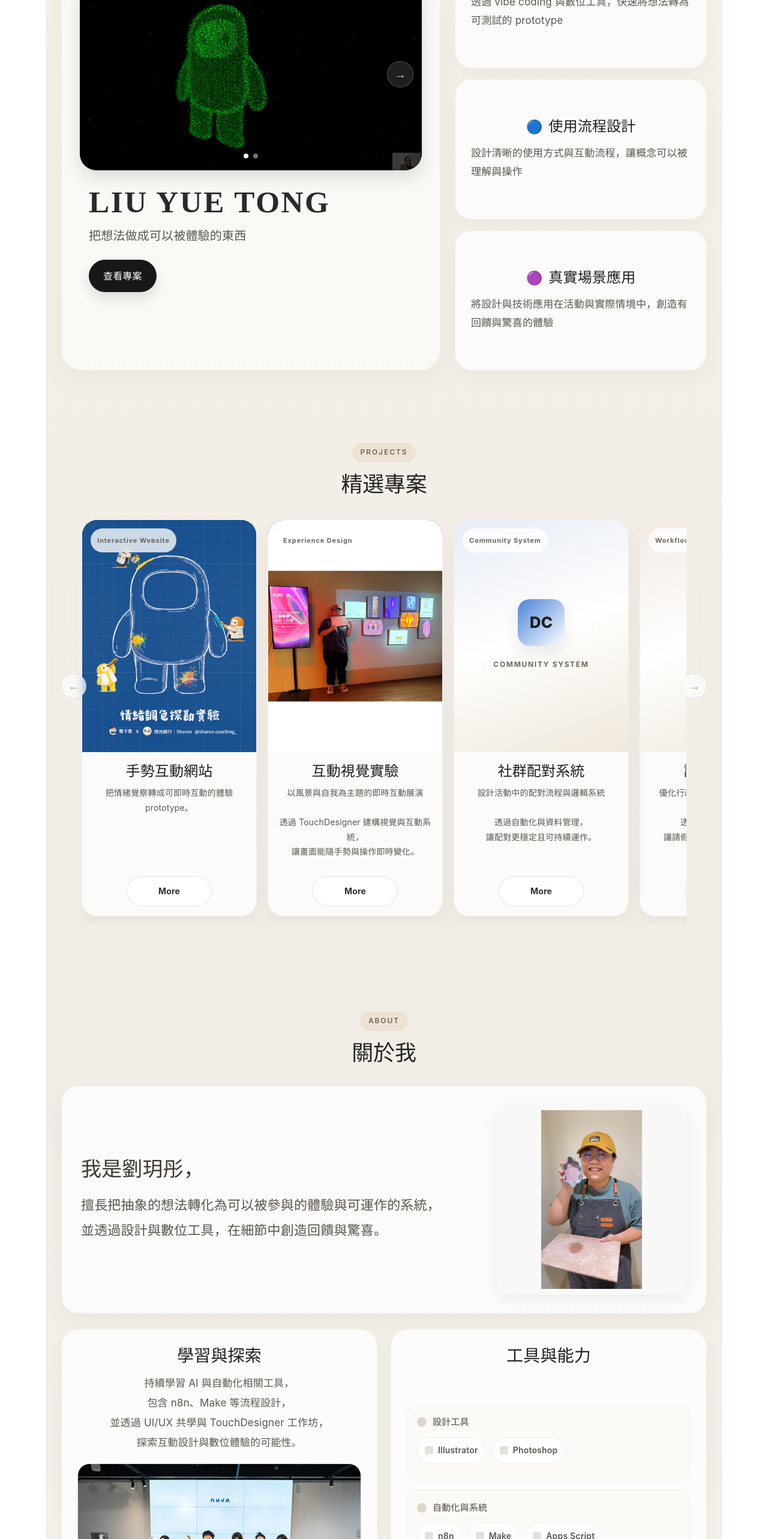
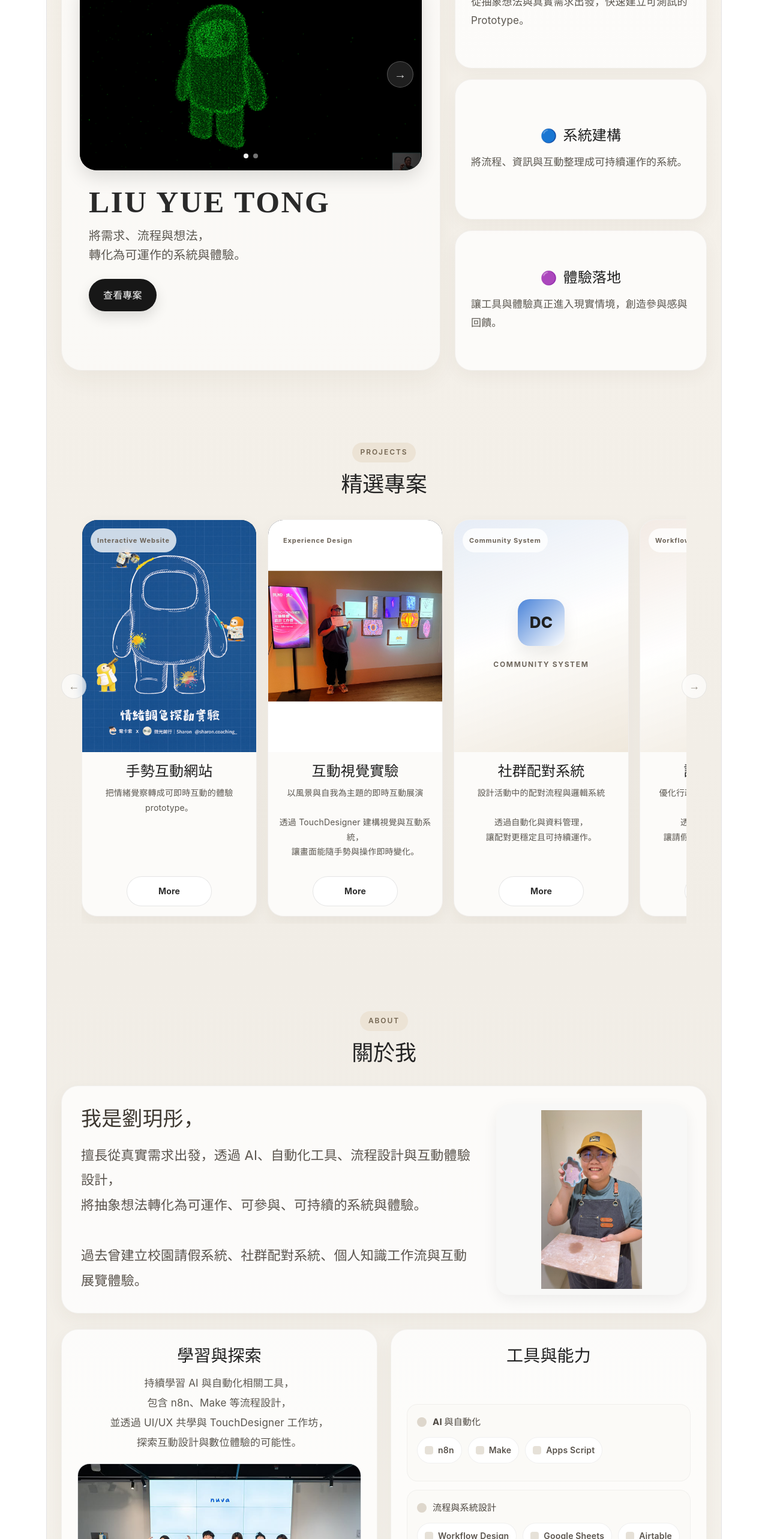
Before and after one commit to ghoostcc/portfolio-site, a React (Vite) app: page / in a window 1280 px wide. Shown: the part 234-2800 px from the top of the page at 60% size. Built offline with nearby package versions, Linux system fonts and the light colour scheme.

Commit message:
Update subtitles and titles in HomePage.tsx

```diff
--- a/src/HomePage.tsx
+++ b/src/HomePage.tsx
@@ -74,24 +74,24 @@ export default function HomePage() {
       hero: {
         eyebrow: "EXPERIENCE TRANSLATOR",
         title: "LIU YUE TONG",
-        subtitle: "把想法做成可以被體驗的東西",
+        subtitle: "將需求、流程與想法，\n轉化為可運作的系統與體驗。",
         primaryButton: "查看專案",
       },
       cards: [
         {
           dot: "🟢",
-          title: "快速原型",
-          text: "透過 vibe coding 與數位工具，快速將想法轉為可測試的 prototype",
+          title: "需求轉譯",
+          text: "從抽象想法與真實需求出發，快速建立可測試的 Prototype。",
         },
         {
           dot: "🔵",
-          title: "使用流程設計",
-          text: "設計清晰的使用方式與互動流程，讓概念可以被理解與操作",
+          title: "系統建構",
+          text: "將流程、資訊與互動整理成可持續運作的系統。",
         },
         {
           dot: "🟣",
-          title: "真實場景應用",
-          text: "將設計與技術應用在活動與實際情境中，創造有回饋與驚喜的體驗",
+          title: "體驗落地",
+          text: "讓工具與體驗真正進入現實情境，創造參與感與回饋。",
         },
       ],
       projectsSection: {
@@ -173,23 +173,23 @@ export default function HomePage() {
         title: "關於我",
         introTitle: "我是劉玥彤，",
         introText:
-          "擅長把抽象的想法轉化為可以被參與的體驗與可運作的系統，\n並透過設計與數位工具，在細節中創造回饋與驚喜。",
+          "擅長從真實需求出發，透過 AI、自動化工具、流程設計與互動體驗設計，\n將抽象想法轉化為可運作、可參與、可持續的系統與體驗。\n\n過去曾建立校園請假系統、社群配對系統、個人知識工作流與互動展覽體驗。",
         learningTitle: "學習與探索",
         learningText:
           "持續學習 AI 與自動化相關工具，\n包含 n8n、Make 等流程設計，\n並透過 UI/UX 共學與 TouchDesigner 工作坊，\n探索互動設計與數位體驗的可能性。",
         toolsTitle: "工具與能力",
         toolGroups: [
           {
-            title: "設計工具",
-            items: ["Illustrator", "Photoshop"],
-          },
-          {
-            title: "自動化與系統",
+            title: "AI 與自動化",
             items: ["n8n", "Make", "Apps Script"],
           },
           {
-            title: "互動與實驗",
-            items: ["TouchDesigner"],
+            title: "流程與系統設計",
+            items: ["Workflow Design", "Google Sheets", "Airtable"],
+          },
+          {
+            title: "互動與體驗設計",
+            items: ["TouchDesigner", "UI/UX", "Event Design"],
           },
         ] as ToolGroup[],
       },
@@ -211,24 +211,24 @@ export default function HomePage() {
         eyebrow: "EXPERIENCE TRANSLATOR",
         title: "LIU YUE TONG",
         subtitle:
-          "Experience Translator\nTurning ideas into things people can actually experience",
+          "Turning needs, workflows and ideas\ninto working systems and participatory experiences.",
         primaryButton: "View Projects",
       },
       cards: [
         {
           dot: "🟢",
-          title: "Rapid Prototyping",
-          text: "Using vibe coding and digital tools to quickly turn ideas into testable prototypes",
+          title: "Need Translation",
+          text: "Turning abstract ideas and real needs into testable prototypes.",
         },
         {
           dot: "🔵",
-          title: "User Flow Design",
-          text: "Designing clear ways of use and interaction flows so concepts can be understood and operated",
+          title: "System Building",
+          text: "Organizing workflows, information and interactions into sustainable systems.",
         },
         {
           dot: "🟣",
-          title: "Real-world Application",
-          text: "Applying design and technology in events and real contexts to create experiences with feedback and surprise",
+          title: "Experience Delivery",
+          text: "Bringing tools and experiences into real contexts to create engagement and feedback.",
         },
       ],
       projectsSection: {
@@ -311,23 +311,23 @@ export default function HomePage() {
         title: "About",
         introTitle: "I am Liu Yue Tong,",
         introText:
-          "I am good at turning abstract ideas into experiences people can participate in and systems that can actually work,\nand through design and digital tools, I create feedback and surprise in the details.",
+          "I translate real needs into working systems and participatory experiences through AI, automation tools, workflow design and interactive experience design.\n\nMy past work includes a campus leave reporting system, community matching system, personal knowledge workflow and interactive exhibition experiences.",
         learningTitle: "Learning & Exploration",
         learningText:
           "I continue learning AI and automation-related tools,\nincluding workflow design with n8n and Make,\nand through UI/UX study groups and TouchDesigner workshops,\nI explore the possibilities of interactive design and digital experiences.",
         toolsTitle: "Tools & Skills",
         toolGroups: [
           {
-            title: "Design Tools",
-            items: ["Illustrator", "Photoshop"],
-          },
-          {
-            title: "Automation & Systems",
+            title: "AI & Automation",
             items: ["n8n", "Make", "Apps Script"],
           },
           {
-            title: "Interaction & Experiment",
-            items: ["TouchDesigner"],
+            title: "Workflow & System Design",
+            items: ["Workflow Design", "Google Sheets", "Airtable"],
+          },
+          {
+            title: "Interaction & Experience Design",
+            items: ["TouchDesigner", "UI/UX", "Event Design"],
           },
         ] as ToolGroup[],
       },
```
